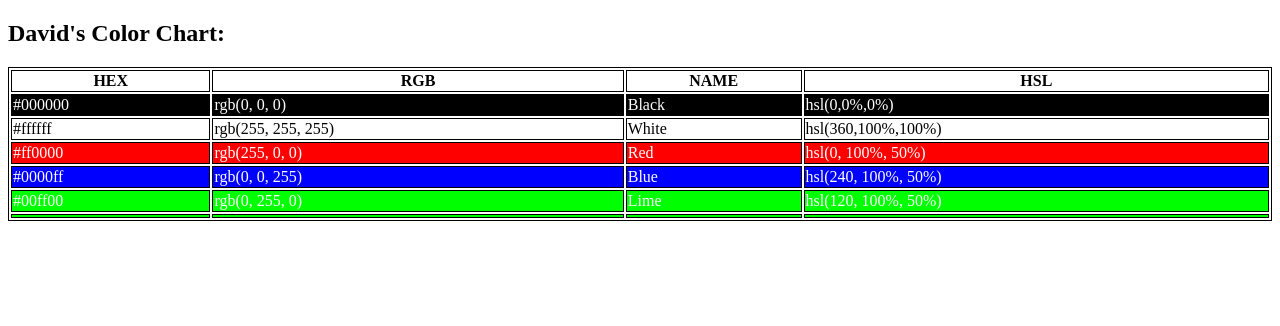
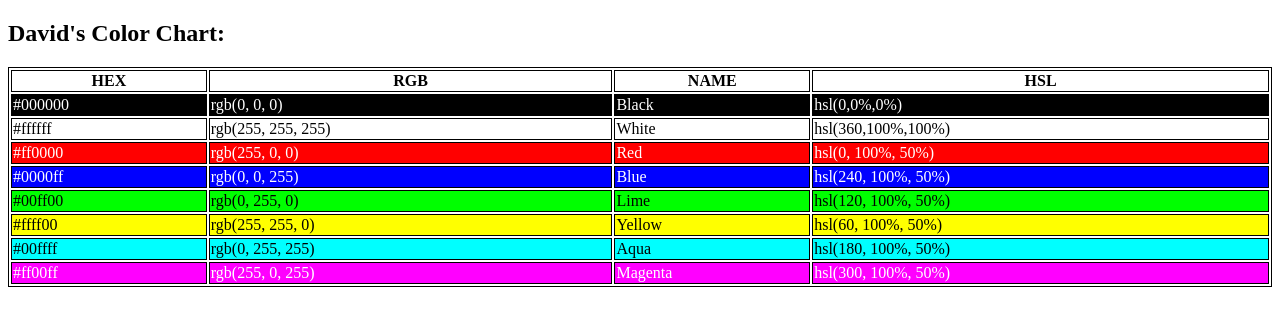
Before and after one commit to memofang/memofang.github.io, a plain HTML site: page colors.html in a window 1280 px wide. Drawn offline with Linux system fonts and the light colour scheme.

Commit message:
asdfasedfsaf

```diff
--- a/colors.html
+++ b/colors.html
@@ -6,24 +6,27 @@
     <title>Document</title>
 
     <style>
-    table, th, td  {
+        table,
+        th,
+        td {
             border: 1px solid black;
         }
 
-    th,td {
-    Padding:5px
-    text-align: center;
+        th,
+        td {
+            Padding: 5px text-align: center;
         }
+
         td#t01 {
             background-color: black;
-        color:white;
+            color: white;
+        }
 
-        }
         td#t02 {
             background-color: white;
-        color:black;
+            color: black;
+        }
 
-        }
         td#t03 {
             background-color: red;
             color: white;
@@ -36,16 +39,30 @@ td#t02 {
 
         td#t05 {
             background-color: lime;
-            color: white;
+            color: black;
         }
 
+        td#t06 {
+            background-color: yellow;
+            color: black
+        }
+
+        td#t07 {
+            background-color: aqua;
+            color: black
+        }
+
+        td#t08 {
+            background-color: magenta;
+            color: white
+        }
     </style>
 </head>
 
 <body>
 
     <h2>David's Color Chart:</h2>
-<table style = "width:100%">
+    <table style="width:100%">
 
         <tr>
             <th> HEX</th>
@@ -54,27 +71,27 @@ td#t02 {
             <th> HSL</th>
         </tr>
         <tr>
-<td id ='t01'> #000000
-<td id ='t01'> rgb(0, 0, 0)
-<td id ='t01'>Black
-<td id ='t01'>hsl(0,0%,0%)
+            <td id='t01'> #000000
+                <td id='t01'> rgb(0, 0, 0)
+                    <td id='t01'>Black
+                        <td id='t01'>hsl(0,0%,0%)
         </tr>
         <tr>
-<td id ='t02'>#ffffff
-<td id ='t02'>rgb(255, 255, 255)
-<td id ='t02'> White
-<td id ='t02'>hsl(360,100%,100%)
+            <td id='t02'>#ffffff
+                <td id='t02'>rgb(255, 255, 255)
+                    <td id='t02'> White
+                        <td id='t02'>hsl(360,100%,100%)
                             <tr>
-<td id ='t03'>#ff0000
-<td id ='t03'>rgb(255, 0, 0)
-<td id ='t03'> Red
-<td id ='t03'>hsl(0, 100%, 50%)
+                                <td id='t03'>#ff0000
+                                    <td id='t03'>rgb(255, 0, 0)
+                                        <td id='t03'> Red
+                                            <td id='t03'>hsl(0, 100%, 50%)
                             </tr>
                             <tr>
-<td id ='t04'>#0000ff
-<td id ='t04'>rgb(0, 0, 255)
-<td id ='t04'>Blue
-<td id ='t04'>hsl(240, 100%, 50%)
+                                <td id='t04'>#0000ff
+                                    <td id='t04'>rgb(0, 0, 255)
+                                        <td id='t04'>Blue
+                                            <td id='t04'>hsl(240, 100%, 50%)
                             </tr>
                             <tr>
                                 <td id='t05'>#00ff00
@@ -83,16 +100,30 @@ td#t02 {
                                             <td id='t05'>hsl(120, 100%, 50%)
                             </tr>
                             <tr>
-<td id='t05'>
-<td id='t05'>
-<td id='t05'>
-<td id='t05'>
+                                <td id='t06'>#ffff00
+                                    <td id='t06'> rgb(255, 255, 0)
+                                        <td id='t06'>Yellow
+                                            <td id='t06'> hsl(60, 100%, 50%)
+                            </tr>
+                            <tr>
+                                <td id='t07'>#00ffff
+                                    <td id='t07'>rgb(0, 255, 255)
+                                        <td id='t07'>Aqua
+                                            <td id='t07'> hsl(180, 100%, 50%)
+                            </tr>
+                            <tr>
+                                <td id='t08'>#ff00ff
+                                    <td id='t08'>rgb(255, 0, 255)
+                                        <td id='t08'>Magenta
+                                            <td id='t08'>hsl(300, 100%, 50%)
+                            </tr>
+
                             </td>
-  </tr>
 
 
 
 
     </table>
 </body>
+
 </html>
```
Also changed, not shown: index.html (+4 -4 lines). Lines whose indentation alone changed are shown as unchanged.
